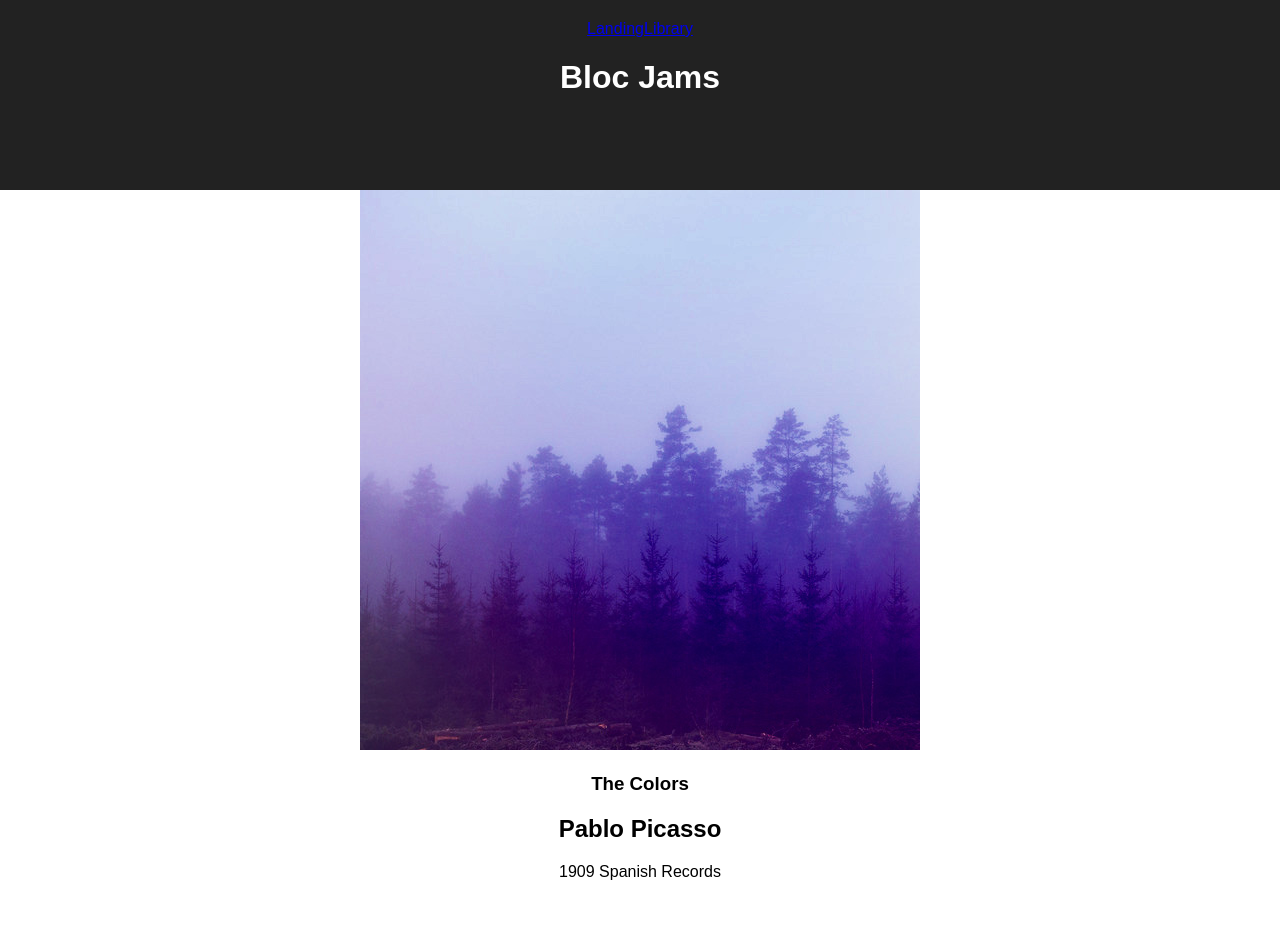
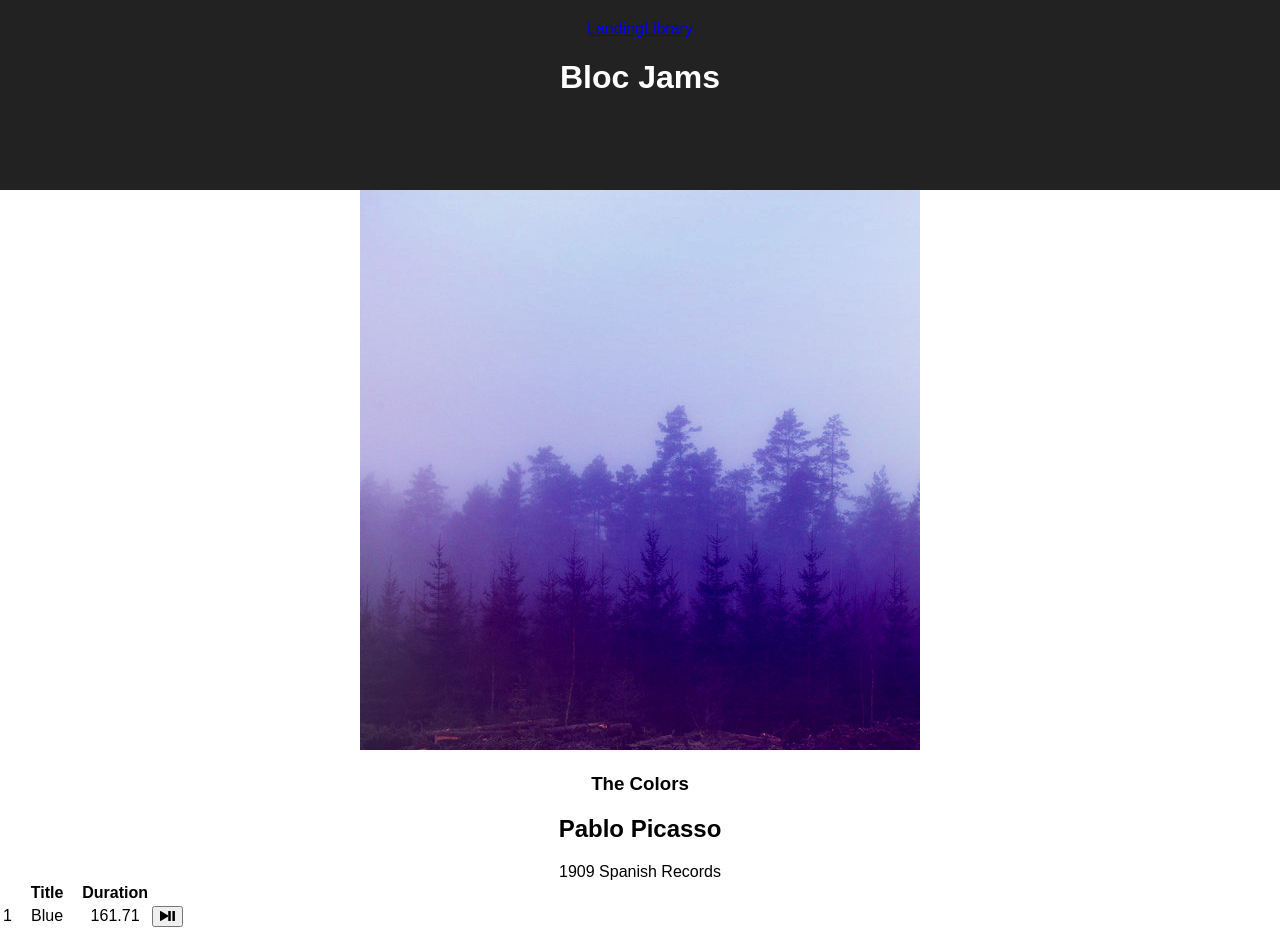
Before and after one commit to JohnLongTX/bloc-jams, a React (Create React App) app: page /album/the-colors in a window 1280 px wide. Shown: the top 929 px of the page. Before the commit the page ends 881 px from the top, so only its background shows below. Built offline with nearby package versions, Linux system fonts and the light colour scheme.

Commit message:
Checkpoint 6 blocjams album complete

```diff
--- a/public/index.html
+++ b/public/index.html
@@ -19,6 +19,7 @@
       work correctly both with client-side routing and a non-root public URL.
       Learn how to configure a non-root public URL by running `npm run build`.
     -->
+    <link rel="stylesheet" href="http://code.ionicframework.com/ionicons/2.0.1/css/ionicons.min.css">
     <title>React App</title>
   </head>
   <body>
--- a/src/components/Album.js
+++ b/src/components/Album.js
@@ -31,6 +31,26 @@
             <col id="song-duration-column" />
           </colgroup>
           <tbody>
+            <tr>
+              <th></th>
+              <th>Title</th>
+              <th>Duration</th>
+            </tr>
+            {
+              this.state.album.songs.map( (song, index) =>
+                <tr className="song" key={index}>
+                  <td className="song-number">{index + 1}</td>
+                  <td className="song-title">{song.title}</td>
+                  <td className="song-duration">{song.duration}</td>
+                  <td>
+                    <button>
+                      <span className="ion-play"></span>
+                      <span className="ion-pause"></span>
+                    </button>
+                  </td>
+                </tr>
+            )
+            }
           </tbody>
         </table>
       </section>
```
